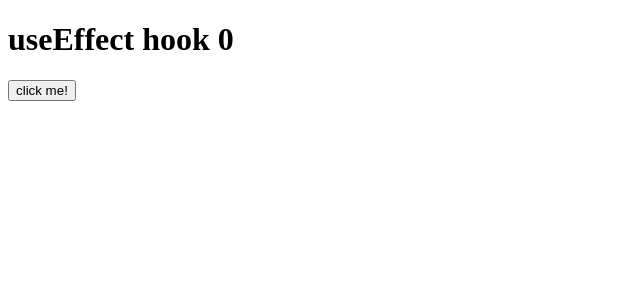
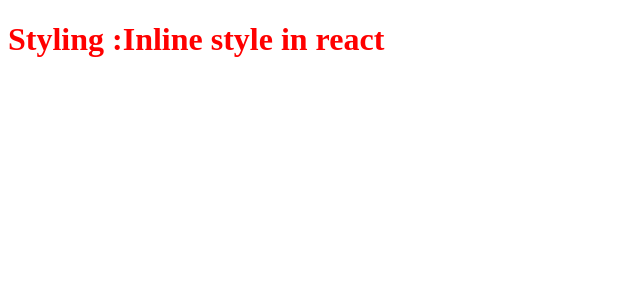
Before and after one commit to Sonukumar201995/React-practice-03, a React (Vite) app: page / in a window 1280 px wide. Shown: the top 300 px of the page, without its empty margins (0-640 px from the left). Built offline with nearby package versions, Linux system fonts and the light colour scheme.

Commit message:
inline style in react

```diff
--- a/src/App.jsx
+++ b/src/App.jsx
@@ -1,17 +1,10 @@
-import { useEffect, useState } from "react";
-
 function App()
 {
-
-  const[count,setCount]=useState(0);
-  useEffect(()=>{
-    console.log("hello world")
-  },[])
   return(
     <>
-    <h1>useEffect hook {count}</h1>
-    <button onClick={()=>setCount(count+1)}>click me!</button>
+    <h1 style={{color:"red"}}>Styling :Inline style in react</h1>
     </>
   )
 }
+
 export default App;
```
